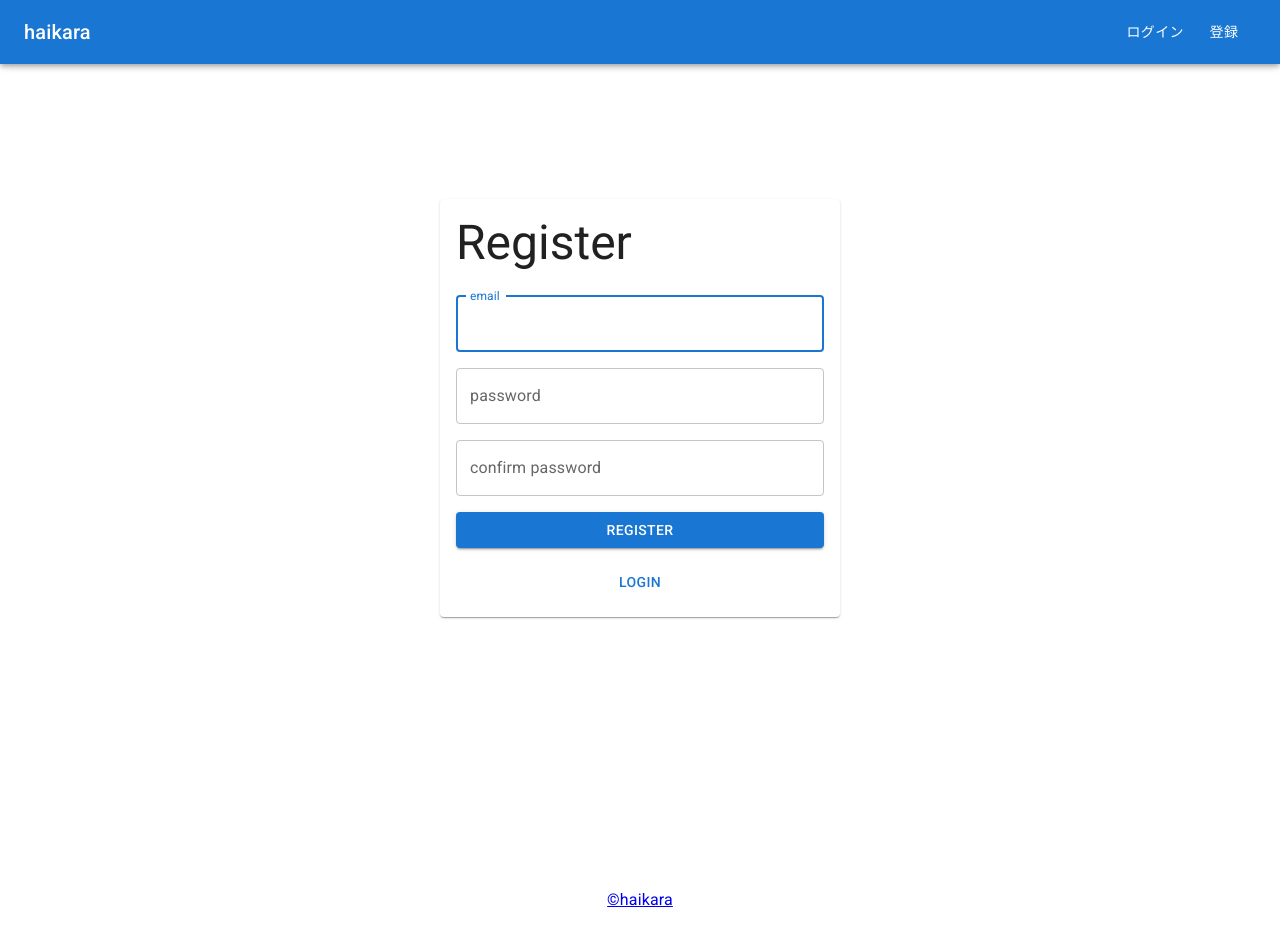
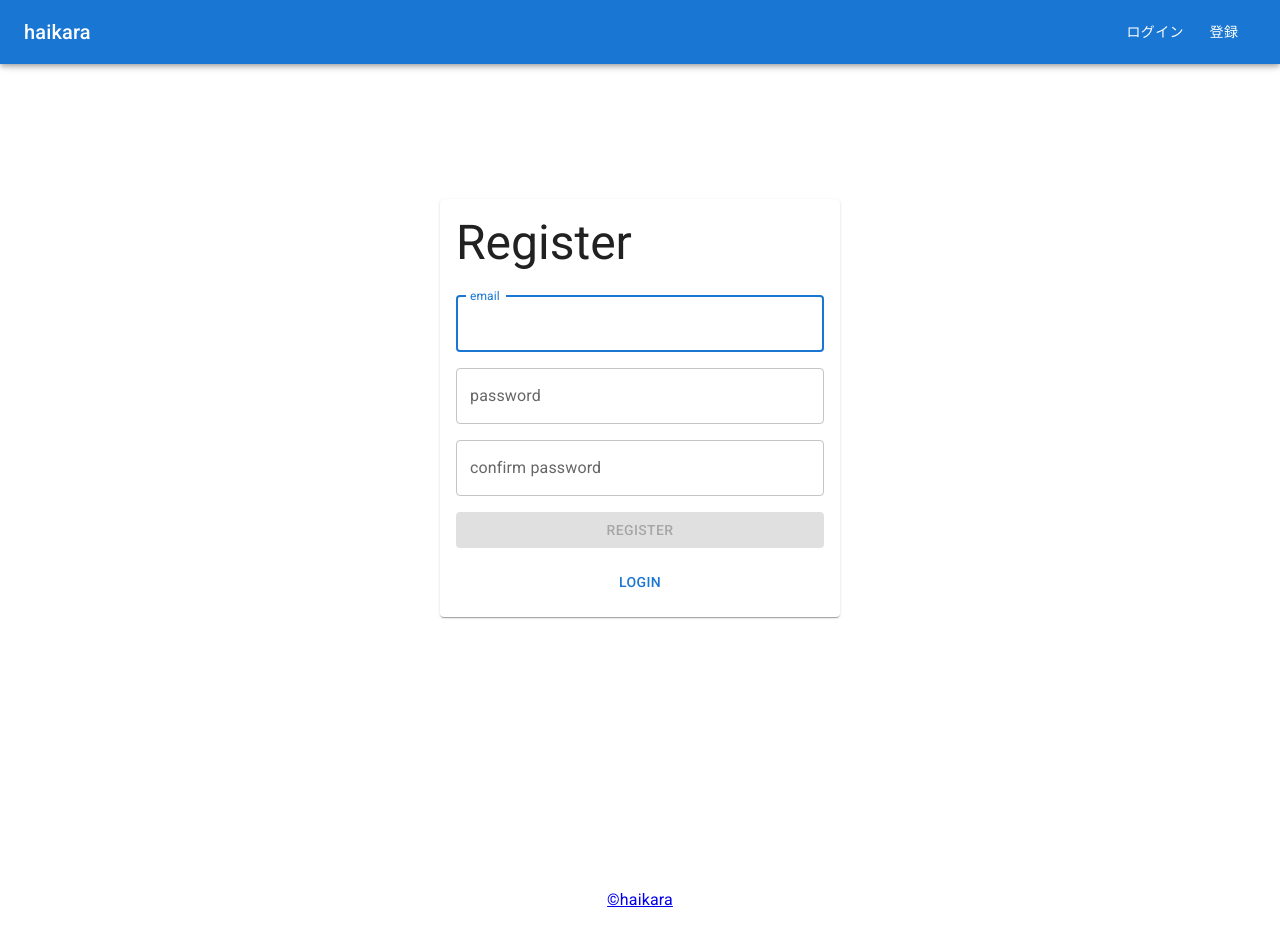
Before and after one commit to haikara-dev/haikara, a Next.js app in the folder front/: page /register in a window 1280 px wide. Built offline with nearby package versions, Linux system fonts and the light colour scheme; no server answers.

Commit message:
disabled register button

```diff
--- a/front/src/pages/register.tsx
+++ b/front/src/pages/register.tsx
@@ -115,7 +115,12 @@
           variant="outlined"
         />
 
-        <Button type="submit" aria-label="register" variant="contained">
+        <Button
+          type="submit"
+          aria-label="register"
+          variant="contained"
+          disabled={true}
+        >
           Register
         </Button>
         <Link href="/login" passHref>
```
